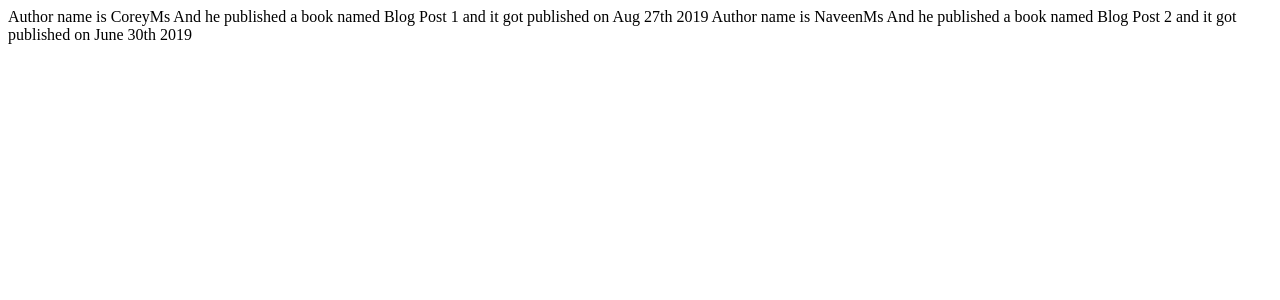
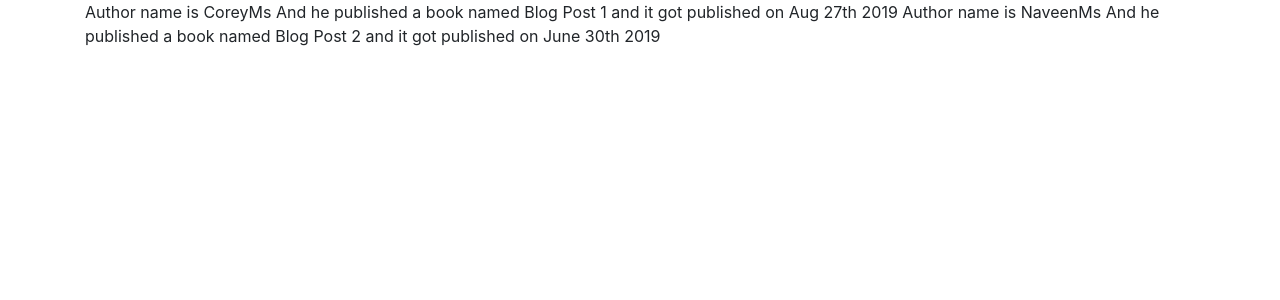
Before and after one commit to Naveenok/DjangoPostApplication, a Django app: page /blog/ in a window 1280 px wide. Shown: the top 300 px of the page. Run offline with Django 3.2, Linux system fonts and the light colour scheme; some libraries are stand-ins or nearby versions.

Commit message:
bootstrap imported for styling of html pages

```diff
--- a/blog/templates/blog/base.html
+++ b/blog/templates/blog/base.html
@@ -4,6 +4,15 @@
     <meta charset="UTF-8">
     <meta name="viewport" content="width=<device-width>, initial-scale=1.0">
     <meta http-equiv="X-UA-Compatible" content="ie=edge">
+    <!---Bootstrap imported-->
+    <!-- Required meta tags -->
+    <meta charset="utf-8">
+    <meta name="viewport" content="width=device-width, initial-scale=1, shrink-to-fit=no">
+
+    <!-- Bootstrap CSS -->
+    <link rel="stylesheet" href="https://stackpath.bootstrapcdn.com/bootstrap/4.3.1/css/bootstrap.min.css" integrity="sha384-ggOyR0iXCbMQv3Xipma34MD+dH/1fQ784/j6cY/iJTQUOhcWr7x9JvoRxT2MZw1T" crossorigin="anonymous">
+
+
 
     {% if title %}
     <title>
@@ -16,8 +25,17 @@
     {% endif %}
 </head>
 <body>
-   {% block content%}
+    <div class="container">
 
-   {% endblock %}
+            {% block content%}
+
+            {% endblock %}
+    </div>
+
+   <!-- jQuery first, then Popper.js, then Bootstrap JS -->
+   <script src="https://code.jquery.com/jquery-3.3.1.slim.min.js" integrity="sha384-q8i/X+965DzO0rT7abK41JStQIAqVgRVzpbzo5smXKp4YfRvH+8abtTE1Pi6jizo" crossorigin="anonymous"></script>
+   <script src="https://cdnjs.cloudflare.com/ajax/libs/popper.js/1.14.7/umd/popper.min.js" integrity="sha384-UO2eT0CpHqdSJQ6hJty5KVphtPhzWj9WO1clHTMGa3JDZwrnQq4sF86dIHNDz0W1" crossorigin="anonymous"></script>
+   <script src="https://stackpath.bootstrapcdn.com/bootstrap/4.3.1/js/bootstrap.min.js" integrity="sha384-JjSmVgyd0p3pXB1rRibZUAYoIIy6OrQ6VrjIEaFf/nJGzIxFDsf4x0xIM+B07jRM" crossorigin="anonymous"></script>
+
 </body>
 </html>
```
